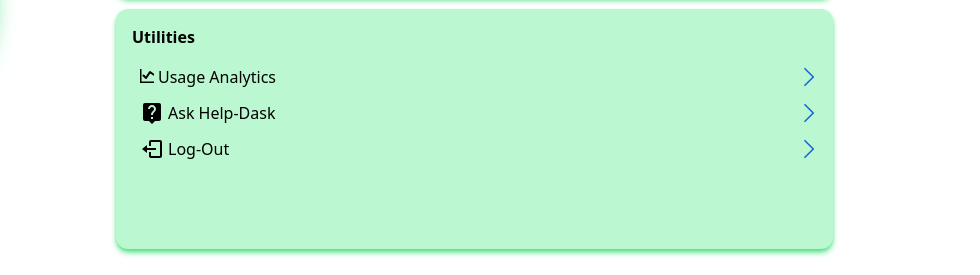
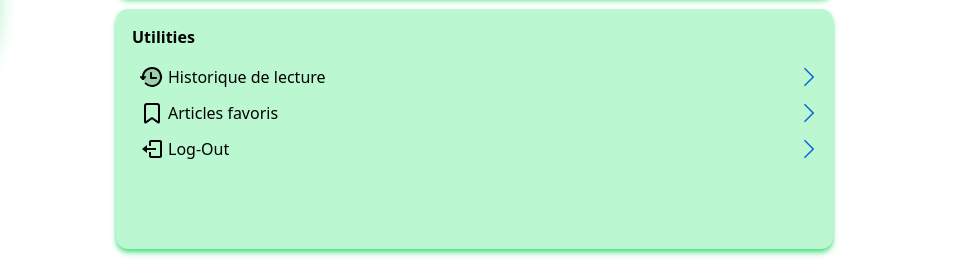
Before and after one commit to AITABBOUyoussef/ViaBlogInspirationBlogVoyage, a website: page profil.html in a window 1280 px wide. Shown: the part 323-598 px from the top of the page, 300-1280 px from the left. Drawn offline with nearby package versions, Linux system fonts and the light colour scheme.

Commit message:
Update icons and labels for usage analytics and favorites in profil.html

```diff
--- a/profil.html
+++ b/profil.html
@@ -90,23 +90,14 @@
         </div>
         <div class="flex flex-col gap-3 ml-3">
           <div class="flex justify-between ml-3 mr-3">
-            <div class="flex gap-1"><svg xmlns="http://www.w3.org/2000/svg" class=" mt-1" width="14" height="14"
-                viewBox="0 0 14 14">
-                <g fill="none" stroke="currentColor" stroke-linecap="round" stroke-linejoin="round" stroke-width="2">
-                  <path d="M.5.5v13h13" />
-                  <path d="M3.5 6.5L6 9l4-6l3.5 2.5" />
-                </g>
-              </svg>
-              <p class="font-medium">Usage Analytics</p>
+            <div class="flex gap-1"><svg xmlns="http://www.w3.org/2000/svg" width="24" height="24" viewBox="0 0 24 24"><g fill="none"><circle cx="12" cy="12" r="9" fill="currentColor" opacity="0.16"/><path stroke="currentColor" stroke-linecap="round" stroke-linejoin="round" stroke-width="2" d="M5.636 18.364A9 9 0 1 0 3 12.004V14"/><path stroke="currentColor" stroke-linecap="round" stroke-linejoin="round" stroke-width="2" d="m1 12l2 2l2-2m6-4v5h5"/></g></svg>
+              <p class="font-medium">Historique de lecture</p>
             </div><svg xmlns="http://www.w3.org/2000/svg" width="24" height="24" viewBox="0 0 24 24">
               <path fill="#1566d7" d="m8.006 21.308l-1.064-1.064L15.187 12L6.942 3.756l1.064-1.064L17.314 12z" /></svg>
           </div>
           <div class="flex justify-between ml-3 mr-3">
-            <div class="flex gap-1"> <svg xmlns="http://www.w3.org/2000/svg" width="24" height="24" viewBox="0 0 24 24">
-                <path fill="currentColor"
-                  d="M19 2H5a2 2 0 0 0-2 2v14a2 2 0 0 0 2 2h4l3 3l3-3h4c1.1 0 2-.9 2-2V4c0-1.1-.9-2-2-2m-6 16h-2v-2h2zm2.07-7.75l-.9.92C13.45 11.9 13 12.5 13 14h-2v-.5c0-1.1.45-2.1 1.17-2.83l1.24-1.26c.37-.36.59-.86.59-1.41c0-1.1-.9-2-2-2s-2 .9-2 2H8c0-2.21 1.79-4 4-4s4 1.79 4 4c0 .88-.36 1.68-.93 2.25" />
-                </svg>
-              <p class="font-medium">Ask Help-Dask</p>
+            <div class="flex gap-1"><svg xmlns="http://www.w3.org/2000/svg" width="24" height="24" viewBox="0 0 24 24"><g fill="none" fill-rule="evenodd"><path d="m12.593 23.258l-.011.002l-.071.035l-.02.004l-.014-.004l-.071-.035q-.016-.005-.024.005l-.004.01l-.017.428l.005.02l.01.013l.104.074l.015.004l.012-.004l.104-.074l.012-.016l.004-.017l-.017-.427q-.004-.016-.017-.018m.265-.113l-.013.002l-.185.093l-.01.01l-.003.011l.018.43l.005.012l.008.007l.201.093q.019.005.029-.008l.004-.014l-.034-.614q-.005-.018-.02-.022m-.715.002a.02.02 0 0 0-.027.006l-.006.014l-.034.614q.001.018.017.024l.015-.002l.201-.093l.01-.008l.004-.011l.017-.43l-.003-.012l-.01-.01z"/><path fill="currentColor" d="M4 5a3 3 0 0 1 3-3h10a3 3 0 0 1 3 3v16.028c0 1.22-1.38 1.93-2.372 1.221L12 18.229l-5.628 4.02c-.993.71-2.372 0-2.372-1.22zm3-1a1 1 0 0 0-1 1v15.057l5.128-3.663a1.5 1.5 0 0 1 1.744 0L18 20.057V5a1 1 0 0 0-1-1z"/></g></svg>
+              <p class="font-medium">Articles favoris</p>
             </div> <svg xmlns="http://www.w3.org/2000/svg" width="24" height="24" viewBox="0 0 24 24">
               <path fill="#1566d7" d="m8.006 21.308l-1.064-1.064L15.187 12L6.942 3.756l1.064-1.064L17.314 12z" /></svg>
           </div>
```
